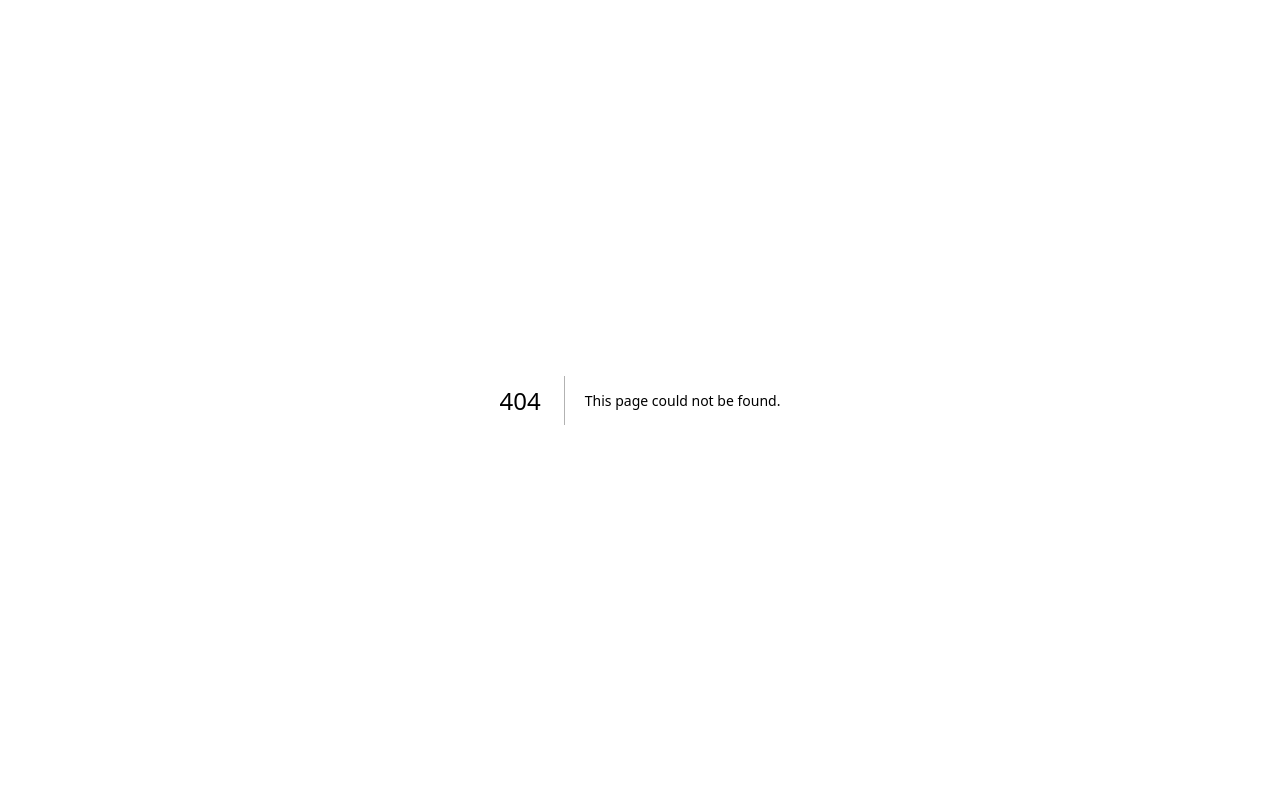
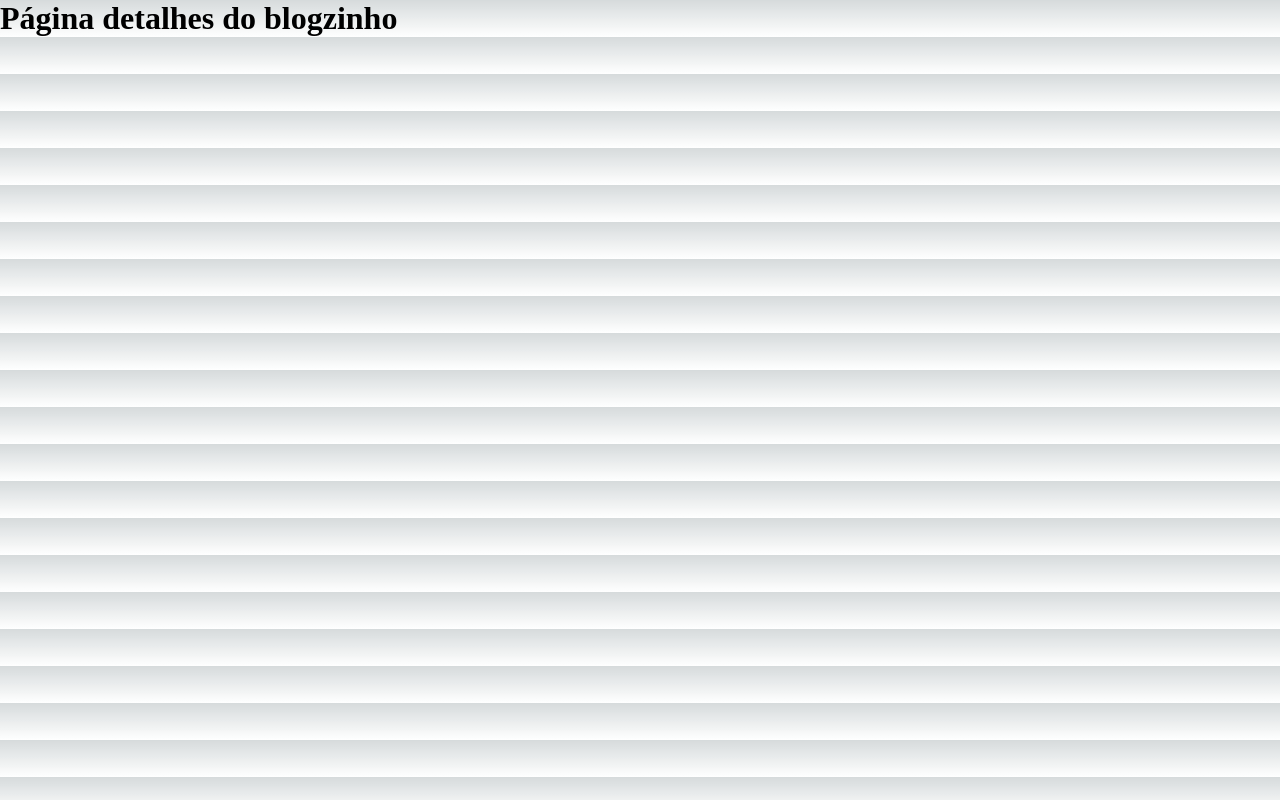
Before and after one commit to dieegobs/nextjs-primeiro, a Next.js app: page /blogzinho in a window 1280 px wide. Before the commit this address had no page. Built offline with nearby package versions, Linux system fonts and the light colour scheme.

Commit message:
Página parametros blogzinho slug

```diff
--- /dev/null
+++ b/src/pages/blogzinho/[slug].js
@@ -0,0 +1,3 @@
+export default function DetailsPost() {
+    return <h1>Página detalhes do postinho</h1>;
+}
--- /dev/null
+++ b/src/pages/blogzinho/index.js
@@ -0,0 +1,3 @@
+export default function blogzinho() {
+    return <h1>Página detalhes do blogzinho</h1>;
+}
```
